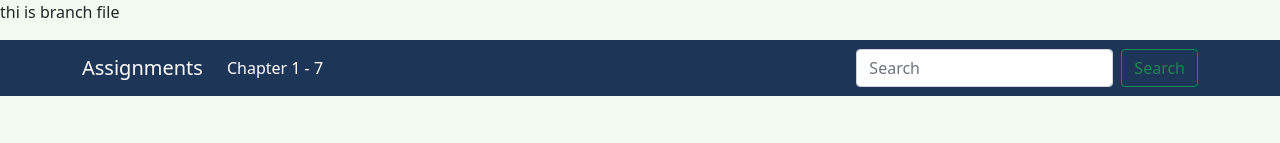
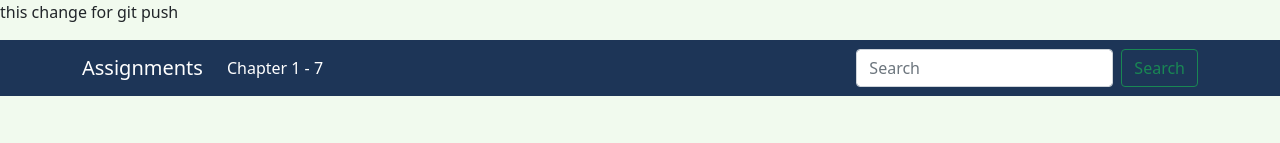
Before and after one commit to Hamzashahfiq/Hallo-W, a plain HTML site: page index.html in a window 1280 px wide. Shown: the top 143 px of the page. Drawn offline with nearby package versions, Linux system fonts and the light colour scheme.

Commit message:
this is push from local for test

```diff
--- a/index.html
+++ b/index.html
@@ -10,7 +10,7 @@
     <title>Assignment1 JS</title>
 </head>
 <body>
-   <p> thi is branch file</p>
+   <p> this change for git push</p>
 
     <nav class="navbar navbar-expand-lg navbar-light">
         <div class="container">
```
